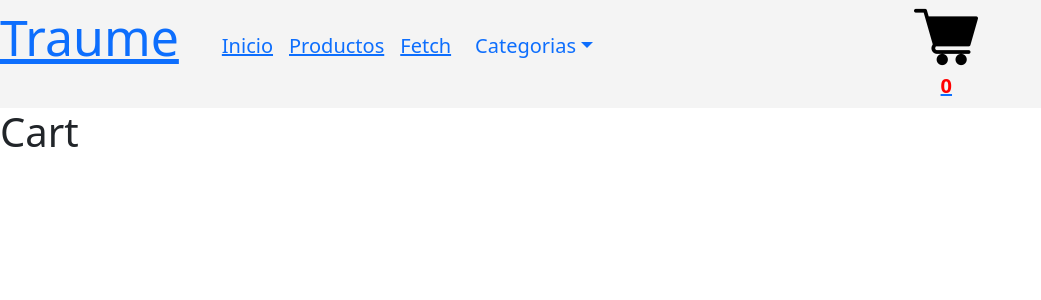
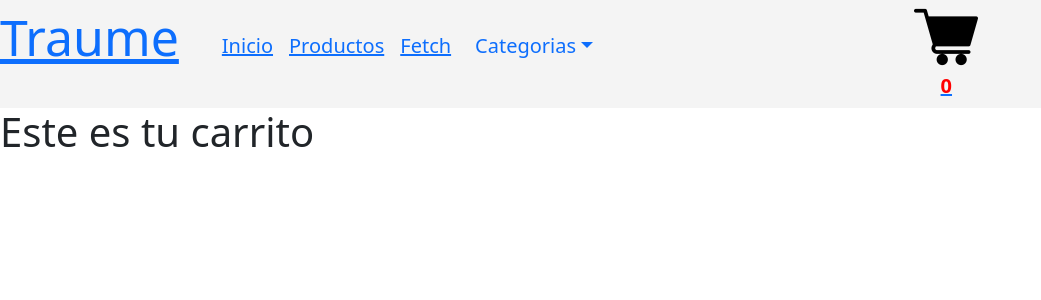
Before and after one commit to mathirizzi/DesafiosCursoReact-Rizzi, a React (Create React App) app: page /cart in a window 1280 px wide. Shown: the top 300 px of the page, without its empty margins (0-1041 px from the left). Built offline with nearby package versions, Linux system fonts and the light colour scheme.

Commit message:
cambios desafio clase 10

```diff
--- /dev/null
+++ b/src/components/CartItem/CartItem.js
@@ -0,0 +1,32 @@
+import React from "react";
+import { CartContext } from "../../context/CartContext";
+import { Card } from 'react-bootstrap';
+import AddButton from '../AddButton/AddButton'
+
+
+export default function CartItem ({cartItem}) {
+  const {cart, addToCart, deleteAll, removeFromCart}  = React.useContext(CartContext);
+
+
+    return(
+      <div>
+      <Card style={{ width: '18rem' }}>
+  <Card.Img variant="top" src={cartItem.img} />
+  <Card.Body>
+    <Card.Title>{cartItem.name}</Card.Title>
+    <Card.Text>{cartItem.description}
+    </Card.Text>
+    <Card.Text>Cantidad: {cartItem.quantity}
+    </Card.Text>
+        <div className="d-flex">
+        <button className="btn-primary m-1" onClick={() => addToCart(cartItem)} initial={1} stock={cartItem.stock}>Sumar al carrito</button>
+        <button className="btn-warning m-1" onClick={() => removeFromCart(cartItem)}>Restar producto del carrito</button>
+        <button className="btn-danger m-1" onClick={() => deleteAll(cartItem)}>Borrar todo el carrito</button>
+        </div>
+        <button className="btn-success" onClick={() => alert("Realizaste tu compra correctamente!")}>Confirmar compra</button>
+  </Card.Body>
+</Card>
+
+      </div>
+    )
+  }
--- a/src/pages/Cart.js
+++ b/src/pages/Cart.js
@@ -1,7 +1,21 @@
+import React from "react";
+import { CartContext } from "../context/CartContext";
+import CartItem from '../components/CartItem/CartItem'
+
+
 export default function Cart () {
+  const {cart}  = React.useContext(CartContext);
+  const cartVacio = () => {alert("El carrito se encuentra vacio!")}
+  const cartConfirm = (cart.length === 0) ? cartVacio() : cart.map((cartItem) => <CartItem cartItem={cartItem} key={cartItem.id}/>) ;
+
     return(
-      <div>
-        <h1>Cart</h1>
+      <>
+      <div className="d-flex">
+        <h1>Este es tu carrito</h1>
+        {cartConfirm}
+
+
       </div>
+      </>
     )
   }
```
